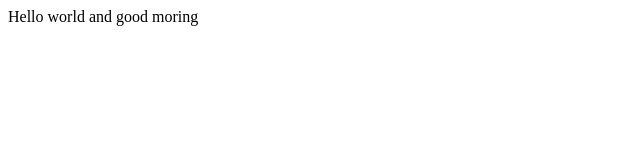
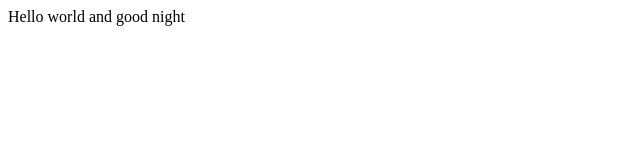
Before and after one commit to Kiran9991/Full-Stack-app, a plain HTML site: page index.html in a window 1280 px wide. Shown: the full height of the page, 0-640 px from the left. Drawn offline with Linux system fonts and the light colour scheme.

Commit message:
added new words

```diff
--- a/index.html
+++ b/index.html
@@ -1 +1 @@
-<p>Hello world and good moring</p>
+<p>Hello world and good night</p>
```
